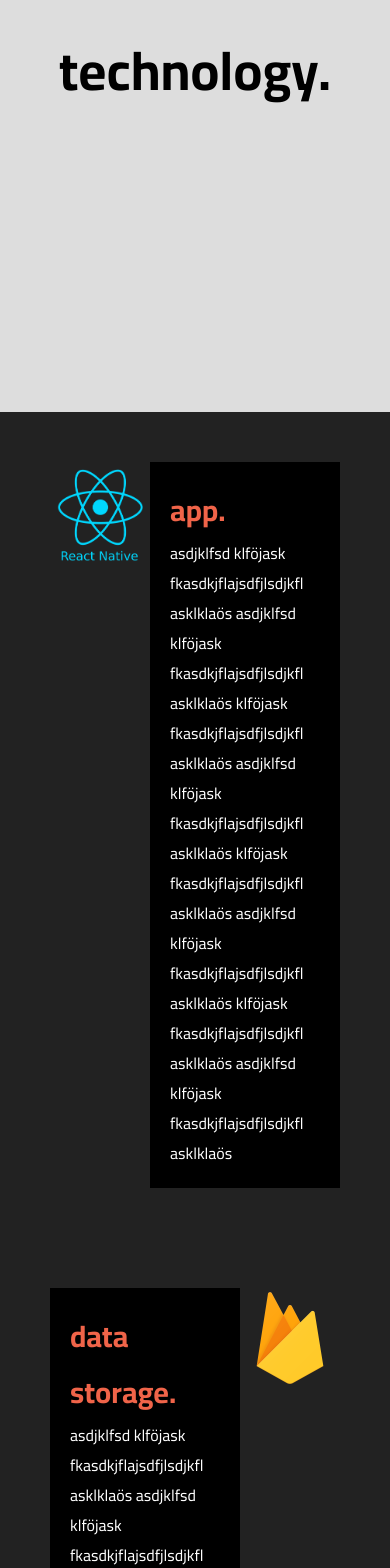
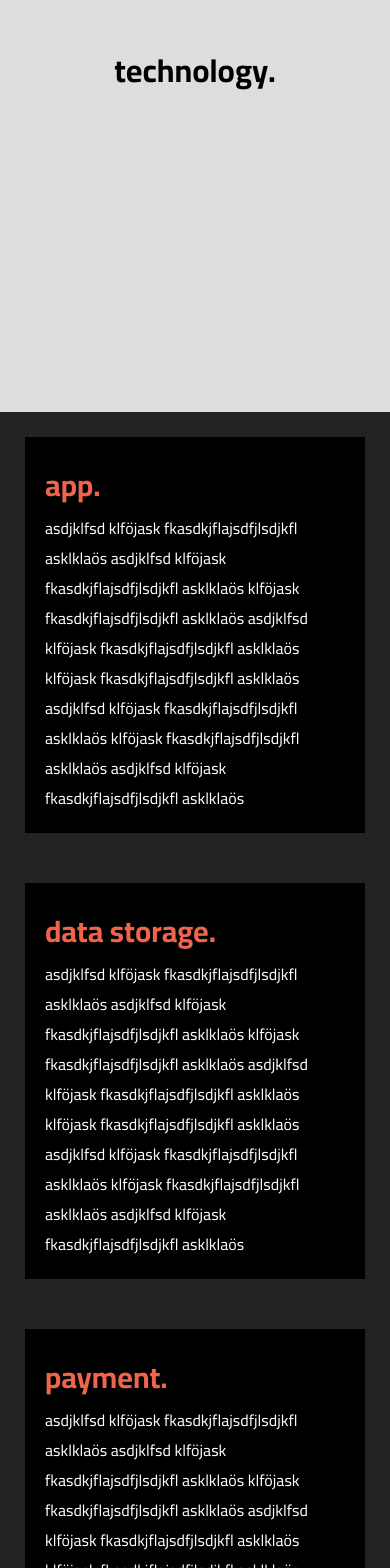
Before and after one commit to marcrusch/dinner-eportfolio, a Next.js app: page /technology in a window 390 px wide. Shown: the part 432-2000 px from the top of the page. Built offline with nearby package versions, Linux system fonts and the light colour scheme.

Commit message:
Add responsiveness and use image hosting service

```diff
--- a/next.config.js
+++ b/next.config.js
@@ -1,3 +1,6 @@
 module.exports = {
   reactStrictMode: true,
-}
+  images: {
+    domains: ["piwigo.marcrusch.ch"],
+  },
+};
--- a/pages/index.js
+++ b/pages/index.js
@@ -21,13 +21,12 @@ export default function Home() {
         <MainItem variant="title" content="simpler payment." />
         <MainItem
           variant="text"
-          content="Using the XRP Ledger, payment is now easier than ever. Many restaurants already accept payment directly through the dinner app. If you're "
+          content="Using the XRP Ledger, payment is now easier than ever. We are planning to work together with restaurants to have the ability to order and pay directly through the app."
         />
         <MainItem variant="title" content="save time." />
         <MainItem
           variant="text"
-          content="Ich finde, es sieht sehr simpel und elegant aus, ich konnte also ein Logo nach meinen Vorschriften erstellen. Ich habe mir zuerst überlegt den Hintergrund des Logos weiss zu lassen, jedoch denke ich, dass die Einprägsamkeit eines Logos auch stark von der Farbe abhängt, also habe ich den Hintergrund eingefärbt. Nun finde ich, dass das Logo auch einprägsam ist.
-Ich werde jedoch an einigen Stellen, wo ein schlichteres Logo benötigt wird, folgendes Logo verwenden:
+          content="Ich finde, es sieht sehr simpel und elegant aus, ich konnte also ein Logo nach meinen Vorschriften erstellen. Ich habe mir zuerst überlegt den Hintergrund des Logos weiss zu lassen, jedoch denke ich, dass die Einprägsamkeit eines Logos auch stark von der Farbe abhängt
 "
         />
       </main>
--- a/pages/technology.js
+++ b/pages/technology.js
@@ -17,18 +17,18 @@ export default function Technology() {
         <TechnologyItem
           title="app."
           content="asdjklfsd klföjask fkasdkjflajsdfjlsdjkfl asklklaös asdjklfsd klföjask fkasdkjflajsdfjlsdjkfl asklklaös klföjask fkasdkjflajsdfjlsdjkfl asklklaös asdjklfsd klföjask fkasdkjflajsdfjlsdjkfl asklklaös klföjask fkasdkjflajsdfjlsdjkfl asklklaös asdjklfsd klföjask fkasdkjflajsdfjlsdjkfl asklklaös klföjask fkasdkjflajsdfjlsdjkfl asklklaös asdjklfsd klföjask fkasdkjflajsdfjlsdjkfl asklklaös"
-          imgSrc="/react-native-logo.png"
+          imgSrc="https://piwigo.marcrusch.ch/_data/i/upload/2021/12/13/20211213210847-34398aed-la.png"
           imageLeft
         />
         <TechnologyItem
           title="data storage."
           content="asdjklfsd klföjask fkasdkjflajsdfjlsdjkfl asklklaös asdjklfsd klföjask fkasdkjflajsdfjlsdjkfl asklklaös klföjask fkasdkjflajsdfjlsdjkfl asklklaös asdjklfsd klföjask fkasdkjflajsdfjlsdjkfl asklklaös klföjask fkasdkjflajsdfjlsdjkfl asklklaös asdjklfsd klföjask fkasdkjflajsdfjlsdjkfl asklklaös klföjask fkasdkjflajsdfjlsdjkfl asklklaös asdjklfsd klföjask fkasdkjflajsdfjlsdjkfl asklklaös"
-          imgSrc="/firebase-logo.png"
+          imgSrc="https://piwigo.marcrusch.ch/i.php?/upload/2021/12/13/20211213210848-ae2023f3-la.png"
         />
         <TechnologyItem
           title="payment."
           content="asdjklfsd klföjask fkasdkjflajsdfjlsdjkfl asklklaös asdjklfsd klföjask fkasdkjflajsdfjlsdjkfl asklklaös klföjask fkasdkjflajsdfjlsdjkfl asklklaös asdjklfsd klföjask fkasdkjflajsdfjlsdjkfl asklklaös klföjask fkasdkjflajsdfjlsdjkfl asklklaös asdjklfsd klföjask fkasdkjflajsdfjlsdjkfl asklklaös klföjask fkasdkjflajsdfjlsdjkfl asklklaös asdjklfsd klföjask fkasdkjflajsdfjlsdjkfl asklklaös"
-          imgSrc="/xrpledger.svg"
+          imgSrc="https://piwigo.marcrusch.ch/upload/2021/12/13/20211213211724-9f753bd8.png"
           imageLeft
         />
       </main>
--- a/src/components/Header/header.module.css
+++ b/src/components/Header/header.module.css
@@ -18,3 +18,15 @@
     transform: translate(-50%, -50%);
     font-size: 54px;
 }
+
+@media screen and (max-width: 800px) {
+    .header__title {
+        font-size: 42px;
+    }
+}
+
+@media screen and (max-width: 450px) {
+    .header__title {
+        font-size: 32px;
+    }
+}
--- a/src/components/MissionItem/missionitem.module.css
+++ b/src/components/MissionItem/missionitem.module.css
@@ -20,3 +20,9 @@
     padding: 0;
     margin: 0;
 }
+
+@media screen and (max-width: 800px) {
+    .mission-item {
+        padding: 10px;
+    }
+}
--- a/src/components/Nav/Nav.js
+++ b/src/components/Nav/Nav.js
@@ -19,7 +19,10 @@ export default function Nav({ variant }) {
               </h2>
             )}
             {variant === "footer" && (
-              <img src="/dinner-logo.svg" height="75px" />
+              <img
+                src="https://piwigo.marcrusch.ch/upload/2021/12/13/20211213212541-4b2c1f14.png"
+                height="75px"
+              />
             )}
           </div>
           <div className={styles["nav__item"]}>
--- a/src/components/Nav/nav.module.css
+++ b/src/components/Nav/nav.module.css
@@ -36,3 +36,10 @@
     top: 50%;
     transform: translate(0, -50%);
 }
+
+
+@media screen and (max-width: 800px) {
+    .nav__item--right {
+        display: none;
+    }
+}
--- a/src/components/TechnologyItem/technologyitem.module.css
+++ b/src/components/TechnologyItem/technologyitem.module.css
@@ -24,3 +24,14 @@
     color: #fff;
     margin: 0;
 }
+
+@media screen and (max-width: 800px) {
+    .technology-item {
+        display: block;
+        padding: 25px;
+    }
+
+    .technology-item__image-container {
+        display: none;
+    }
+}
--- a/styles/globals.css
+++ b/styles/globals.css
@@ -4,6 +4,7 @@ html,
 body {
   padding: 0;
   margin: 0;
+  overflow-x: hidden;
 }
 
 a {
```
Also changed, not shown: pages/mission.module.css (+11 -0 lines), src/components/MainItem/mainitem.module.css (+12 -1 lines).
